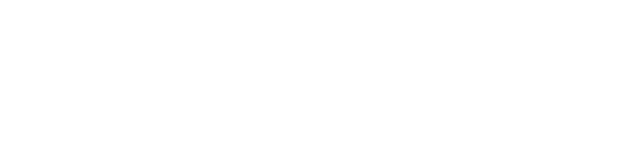
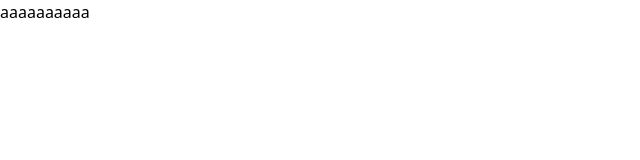
Before and after one commit to Arbin-PK/Avatar, a plain HTML site: page index.html in a window 1280 px wide. Shown: the whole page, without its empty margins (0-640 px from the left). Drawn offline with nearby package versions, Linux system fonts and the light colour scheme.

Commit message:
Add files via upload

```diff
--- a/index.html
+++ b/index.html
@@ -12,7 +12,7 @@
 
 <body>
 
-
+<a href="newcount.html">aaaaaaaaaa</a>
 
 </body>
 
```
